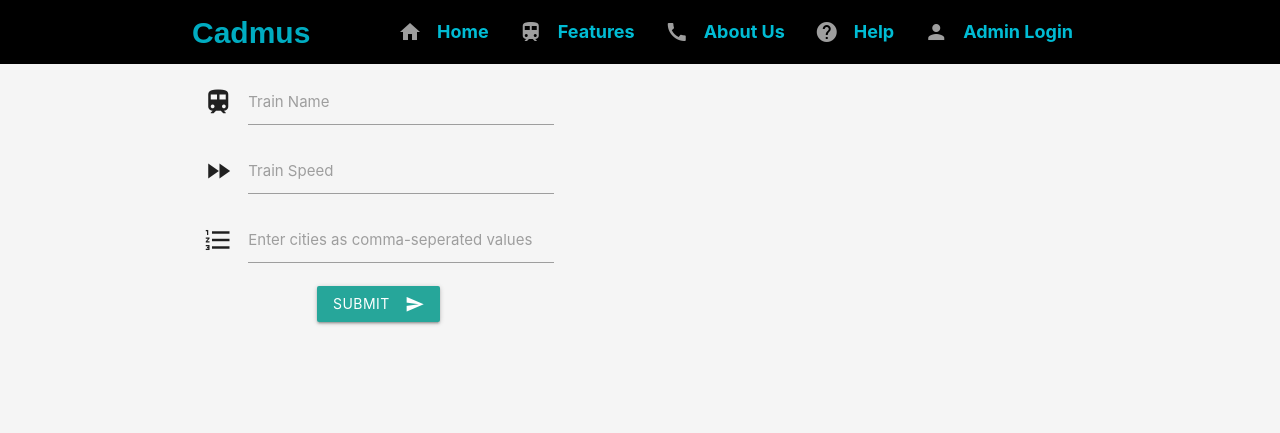
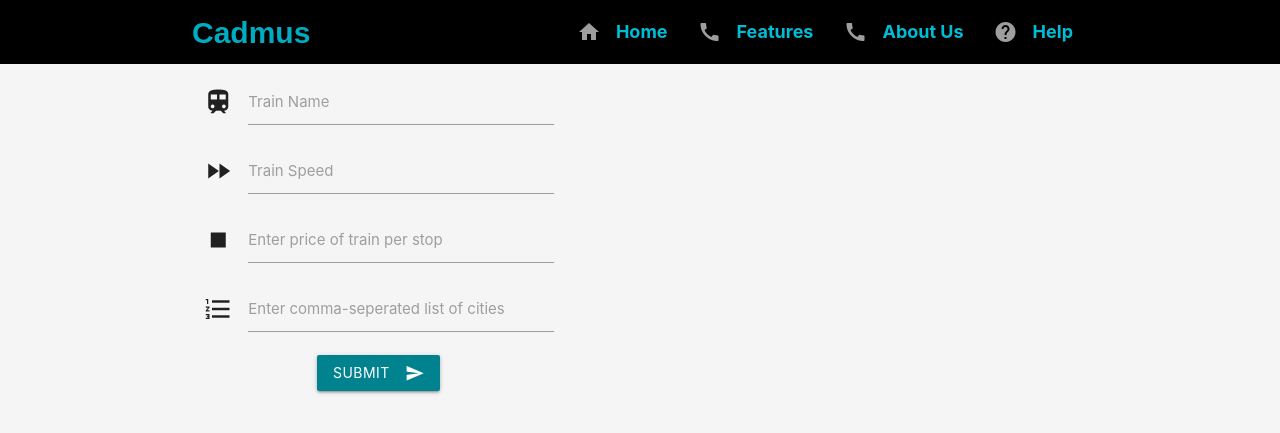
Before and after one commit to PrithviHegde/CadmusTrains, a Django app: page /UpdateTrain/ in a window 1280 px wide. Shown: the top 433 px of the page. Run offline with Django 3.2, Linux system fonts and the light colour scheme.

Commit message:
updated on 14/01/2020. Update trains contains price.

```diff
--- a/cadmusweb/views.py
+++ b/cadmusweb/views.py
@@ -312,7 +312,10 @@ def UpdateTrain(request):
 
 
             TrainName = request.POST['TrainName']
+            TrainName = "'" + TrainName + "'"
+            print(TrainName)
             TrainSpeed = request.POST['TrainSpeed']
+            Stop_Cost = request.POST['stop_cost']
             #global StopCount
             #StopCount = request.POST['StopCount']
             CityListStr = request.POST['CityList']
@@ -327,8 +330,10 @@ def UpdateTrain(request):
             global RouteId
             RouteId = TrainIdNew
 
-            AddTrainSql = 'insert into trains values ( ' + str(TrainIdNew) + ',' + "'" + str(TrainName) + "'" + ',' + str(TrainSpeed) + ',' + str(RouteId) + ')'
+            AddTrainSql = 'insert into trains values({}, {}, {}, {})'.format(TrainIdNew, TrainName, TrainSpeed, RouteId)
             mycursor.execute(AddTrainSql)
+            AddPriceSql = 'insert into price values({}, {})'.format(TrainIdNew, Stop_Cost)
+            mycursor.execute(AddPriceSql)
             con.commit()
             return CityList
 
--- a/template/AdminLogin.html
+++ b/template/AdminLogin.html
@@ -1,6 +1,6 @@
 <!DOCTYPE html>
 
-{% load staticfiles %}
+{% load static %}
 
 <html lang="en">
 
--- a/template/Browse_trains_page.html
+++ b/template/Browse_trains_page.html
@@ -1,6 +1,6 @@
 <!DOCTYPE HTML>
 
-{% load staticfiles %}
+{% load static %}
 
 <html lang="en">
 <head>
--- a/template/DeleteTrains.html
+++ b/template/DeleteTrains.html
@@ -1,6 +1,6 @@
 <!DOCTYPE html>
 
-{% load staticfiles %}
+{% load static %}
 
 <html lang="en">
 
--- a/template/Train_Details_page.html
+++ b/template/Train_Details_page.html
@@ -1,6 +1,6 @@
 <!DOCTYPE HTML>
 
-{% load staticfiles %}
+{% load static %}
 
 <html lang="en">
 <head>
--- a/template/UpdateTrain.html
+++ b/template/UpdateTrain.html
@@ -1,6 +1,6 @@
 <!DOCTYPE html>
 
-{% load staticfiles %}
+{% load static %}
 
 <html lang="en">
 
@@ -31,16 +31,15 @@
     <div class="navbar-fixed">
       <nav class="black z-depth-0">
           <div class="container nav-wrapper">
-            <a href="../inputform#Home_1" class="brand-logo cyan-text text-darken-1"><span style="font-weight: bold; font-size: 30px; font-family: Arial">Cadmus</span></a>
-            <a href="../inputform#Home_1" class="sidenav-trigger" data-target="mobile-links">
+            <a href="#" class="brand-logo cyan-text text-darken-1"><span style="font-weight: bold; font-size: 30px; font-family: Arial">Cadmus</span></a>
+            <a href="#" class="sidenav-trigger" data-target="mobile-links">
                 <i class="material-icons large">menu</i>
             </a>
             <ul id = "nav-mobile" class="right hide-on-med-and-down">
               <li><a href="../inputform#Home_1" class="cyan-text"><span style="font-weight: bold; font-size: 18px">Home</span><i class="material-icons grey-text left pulse">home</i></a></li>
-              <li><a href="../inputform#Features_2" class="cyan-text"><span style="font-weight: bold; font-size: 18px">Features</span><i class="material-icons left grey-text">train</i></a></li>
+              <li><a href="../inputform#Features_2" class="cyan-text"><span style="font-weight: bold; font-size: 18px">Features</span><i class="material-icons left grey-text">call</i></a></li>
               <li><a href="../inputform#About Us_3" class="cyan-text"><span style="font-weight: bold; font-size: 18px">About Us</span><i class="material-icons left grey-text">call</i></a></li>
               <li><a href="../inputform#Help_4" class="cyan-text"><span style="font-weight: bold; font-size: 18px">Help</span><i class="material-icons left grey-text">help</i></a></li>
-              <li><a href="../Login" class="cyan-text"><span style="font-weight: bold; font-size: 18px">Admin Login</span><i class="material-icons left grey-text">person</i></a></li>
             </ul>
           </div>
       </nav>
@@ -48,10 +47,9 @@
 
         <ul class="sidenav" id="mobile-links">
             <li><a href="../inputform#Home_1" class="cyan-text"><span style="font-weight: bold; font-size: 18px">Home</span><i class="material-icons grey-text left pulse">home</i></a></li>
-            <li><a href="../inputform#Features_2" class="cyan-text"><span style="font-weight: bold; font-size: 18px">Features</span><i class="material-icons left grey-text">train</i></a></li>
+            <li><a href="../inputform#Features_2" class="cyan-text"><span style="font-weight: bold; font-size: 18px">Features</span><i class="material-icons left grey-text">call</i></a></li>
             <li><a href="../inputform#About Us_3" class="cyan-text"><span style="font-weight: bold; font-size: 18px">About Us</span><i class="material-icons left grey-text">call</i></a></li>
             <li><a href="../inputform#Help_4" class="cyan-text"><span style="font-weight: bold; font-size: 18px">Help</span><i class="material-icons left grey-text">help</i></a></li>
-            <li><a href="../Login" class="cyan-text"><span style="font-weight: bold; font-size: 18px">Admin Login</span><i class="material-icons left grey-text">person</i></a></li>
         </ul>
     </header>
         <!--End Navbar-->
@@ -74,15 +72,20 @@
               <input type="number" name="TrainSpeed" id="TrainSpeed" class="validate" pattern="[0-400]{1}">
               <label for="TrainSpeed">Train Speed</label>
             </div>
+            <div class="input-field">
+              <i class="material-icons prefix">stop_cost</i>
+              <input type="text" name="stop_cost" id="stop_cost" class="validate">
+              <label for="stop_cost">Enter price of train per stop</label>
+            </div>
             <!--CSV input for city list-->
             <div class="input-field">
               <i class="material-icons prefix">format_list_numbered</i>
               <input type="text" name="CityList" id="CityList" class="validate">
-              <label for="CityList">Enter cities as comma-seperated values</label>
+              <label for="CityList">Enter comma-seperated list of cities</label>
             </div>
             <!--Send Button input-->
             <div class="input-field center">
-              <button class="btn waves-effect waves-light" type="submit">Submit
+              <button class="btn waves-effect waves-light cyan darken-3" type="submit">Submit
                 <i class="material-icons right">send</i>
               </button>
             </div>
--- a/template/admin.html
+++ b/template/admin.html
@@ -1,6 +1,6 @@
 <!DOCTYPE html>
 
-{% load staticfiles %}
+{% load static %}
 
 <html lang="en">
 
```
Also changed, not shown: template/test.html (+11 -5 lines).
